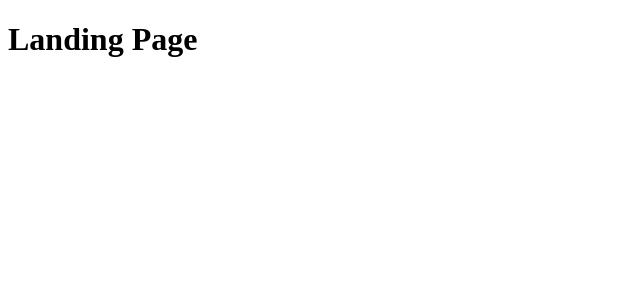
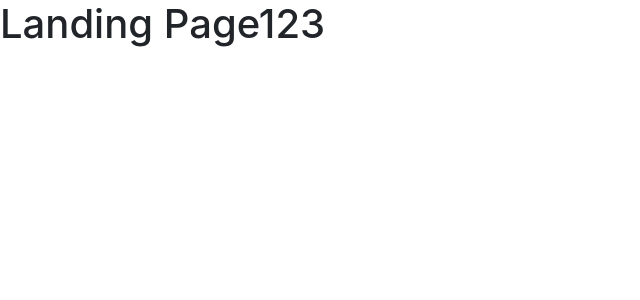
Before and after one commit to NjaalWiik/ticketing-microservices, a Next.js app in the folder client/: page / in a window 1280 px wide. Shown: the top 300 px of the page, without its empty margins (0-640 px from the left). Built offline with nearby package versions, Linux system fonts and the light colour scheme.

Commit message:
Adding Global CSS

```diff
--- a/client/package.json
+++ b/client/package.json
@@ -10,6 +10,7 @@
   "author": "",
   "license": "ISC",
   "dependencies": {
+    "bootstrap": "^4.5.3",
     "next": "^10.0.0",
     "react": "^17.0.1",
     "react-dom": "^17.0.1"
--- /dev/null
+++ b/client/pages/_app.js
@@ -0,0 +1,5 @@
+import 'bootstrap/dist/css/bootstrap.css';
+
+export default ({ Component, pageProps }) => {
+  return <Component {...pageProps} />;
+};
--- a/client/pages/index.js
+++ b/client/pages/index.js
@@ -1,3 +1,3 @@
 export default () => {
-  return <h1>Landing Page</h1>;
+  return <h1>Landing Page123</h1>;
 };
```
Also changed, not shown: 1 other file (tests, documents, lock files or other folders).
